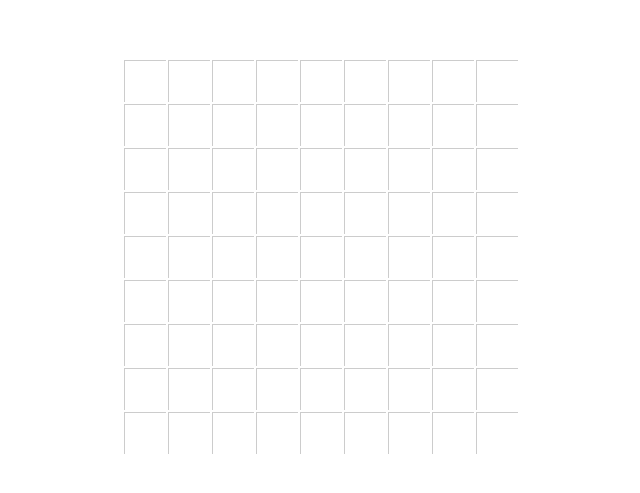
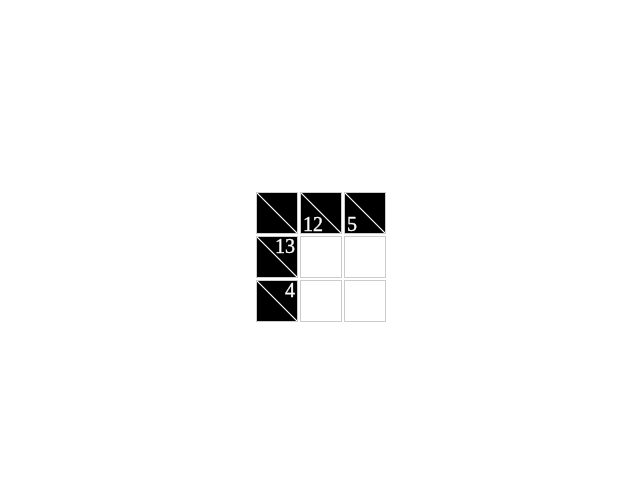
Before and after one commit to margregor/Kakuro-webgame, a SvelteKit app: page / in a window 1280 px wide. Shown: the part 151-644 px from the top of the page, without its empty margins (319-959 px from the left). Built offline with nearby package versions, Linux system fonts and the light colour scheme.

Commit message:
proper kakuro board

```diff
--- /dev/null
+++ b/src/lib/KakuroBoard.js
@@ -0,0 +1,38 @@
+export const CellType = {
+    Clue: 0,
+    Field: 1
+}
+
+class Cell {
+    constructor(type, values=[]) {
+        this.type = CellType.Field;
+        this.value = 0;
+        this.horizontalClue = 0;
+        this.verticalClue = 0;
+        this.potentialValues = [];
+
+        this.type = type;
+        switch (true) {
+            case type===CellType.Field && values.length >= 1:
+                this.value = values[0];
+                break;
+            case type===CellType.Clue && values.length >= 1:
+                this.verticalClue = values[0];
+                if (values.length >= 2) this.horizontalClue = values[1];
+                break;
+        }
+    }
+}
+
+export class KakuroBoard {
+    constructor() {
+        this.width = 3;
+        this.height = 3;
+        this.board = [
+                      [new Cell(CellType.Clue), new Cell(CellType.Clue, [12]), new Cell(CellType.Clue, [5])],
+                      [new Cell(CellType.Clue, [0, 13]), new Cell(CellType.Field), new Cell(CellType.Field)],
+                      [new Cell(CellType.Clue, [0, 4]), new Cell(CellType.Field), new Cell(CellType.Field)],
+                     ]
+    }
+
+}
--- /dev/null
+++ b/src/lib/KakuroBoardView.svelte
@@ -0,0 +1,92 @@
+<script>
+    import { KakuroBoard, CellType } from "$lib/KakuroBoard.js";
+    let board = new KakuroBoard();
+
+    console.log(board.board);
+
+    function handleFieldInput(event, rowIndex, cellIndex) {
+        if (event.inputType === "insertText" || event.inputType === "insertReplacementText")
+        {
+            const value = parseInt(event.data);
+            if (!isNaN(value) && value>0)
+            {
+                board.board[rowIndex][cellIndex].value = value;
+                event.currentTarget.value = value;
+            }
+            else
+            {
+                board.board[rowIndex][cellIndex].value = 0;
+                event.currentTarget.value = '';
+            }
+        }
+    }
+</script>
+
+<style>
+    .kakuro-board {
+        display: grid;
+        grid-template-columns: repeat(3, 1fr);
+        gap: 2px;
+    }
+
+    .cell {
+        width: 40px;
+        height: 40px;
+        text-align: center;
+        line-height: 40px;
+        font-size: 20px;
+        border: 1px solid #ccc;
+    }
+
+    .clue {
+        width: 40px;
+        height: 40px;
+        text-align: left;
+        line-height: 40px;
+        font-size: 20px;
+        border: 1px solid #ccc;
+        background: black;
+    }
+
+    input {
+        width: 90%;
+        height: 90%;
+        border: none;
+        text-align: center;
+        font-size: 20px;
+        appearance: none;
+        -webkit-appearance: none;
+        -moz-appearance: textfield;
+    }
+</style>
+
+<div class="kakuro-board" style="grid-template-columns: repeat({board.height}, 1fr);">
+    {#each board.board as row, rowIndex}
+        {#each row as cell, cellIndex}
+            {#if cell.type === CellType.Field}
+            <div class="cell">
+                <input
+                        type="number"
+                        value={cell.value>0?cell.value:''}
+                        min="0"
+                        max="9"
+                        on:input={(event) => handleFieldInput(event, rowIndex, cellIndex)}
+
+                />
+            </div>
+            {:else}
+                <div class="clue">
+                    <svg width="100%" height="100%" viewBox="0 0 100 100">
+                        <line x1="0" y1="0" x2="100" y2="100" stroke="white" stroke-width="3px"/>
+                        <text x="5" y="95" stroke="white" font-size="50" fill="white">
+                            {cell.verticalClue>0?cell.verticalClue:''}
+                        </text>
+                        <text x="95" y="40" stroke="white" font-size="50" fill="white" text-anchor="end">
+                            {cell.horizontalClue>0?cell.horizontalClue:''}
+                        </text>
+                    </svg>
+                </div>
+            {/if}
+        {/each}
+    {/each}
+</div>
--- a/src/lib/SudokuBoard.svelte
+++ /dev/null
@@ -1,73 +0,0 @@
-<script>
-    let board = [
-        ['', '', '', '', '', '', '', '', ''],
-        ['', '', '', '', '', '', '', '', ''],
-        ['', '', '', '', '', '', '', '', ''],
-        ['', '', '', '', '', '', '', '', ''],
-        ['', '', '', '', '', '', '', '', ''],
-        ['', '', '', '', '', '', '', '', ''],
-        ['', '', '', '', '', '', '', '', ''],
-        ['', '', '', '', '', '', '', '', ''],
-        ['', '', '', '', '', '', '', '', ''],
-    ];
-
-    function handleCellInput(event, rowIndex, cellIndex) {
-        if (event.inputType === "insertText")
-        {
-            const value = parseInt(event.data);
-            if (!isNaN(value) && value>0)
-            {
-                board[rowIndex][cellIndex] = value;
-                event.currentTarget.value = value;
-            }
-            else
-            {
-                board[rowIndex][cellIndex] = '';
-                event.currentTarget.value = '';
-            }
-        }
-    }
-</script>
-
-<style>
-    .sudoku-board {
-        display: grid;
-        grid-template-columns: repeat(9, 1fr);
-        gap: 2px;
-    }
-
-    .cell {
-        width: 40px;
-        height: 40px;
-        text-align: center;
-        line-height: 40px;
-        font-size: 20px;
-        border: 1px solid #ccc;
-    }
-
-    input {
-        width: 100%;
-        height: 100%;
-        border: none;
-        text-align: center;
-        font-size: 20px;
-        -webkit-appearance: none;
-        -moz-appearance: textfield;
-    }
-</style>
-
-<div class="sudoku-board">
-    {#each board as row, rowIndex}
-        {#each row as cell, cellIndex}
-            <div class="cell">
-                <input
-                        type="number"
-                        value={cell}
-                        min="0"
-                        max="9"
-                        on:input={(event) => handleCellInput(event, rowIndex, cellIndex)}
-                />
-            </div>
-        {/each}
-    {/each}
-</div>
--- a/src/routes/+page.svelte
+++ b/src/routes/+page.svelte
@@ -1,9 +1,9 @@
 <script>
-    import SudokuBoard from '$lib/SudokuBoard.svelte';
+    import KakuroBoardView from '$lib/KakuroBoardView.svelte';
 </script>
 
 <main>
-    <SudokuBoard />
+    <KakuroBoardView />
 </main>
 
 <style>
```
Also changed, not shown: tests/test.js (+1 -1 lines).
